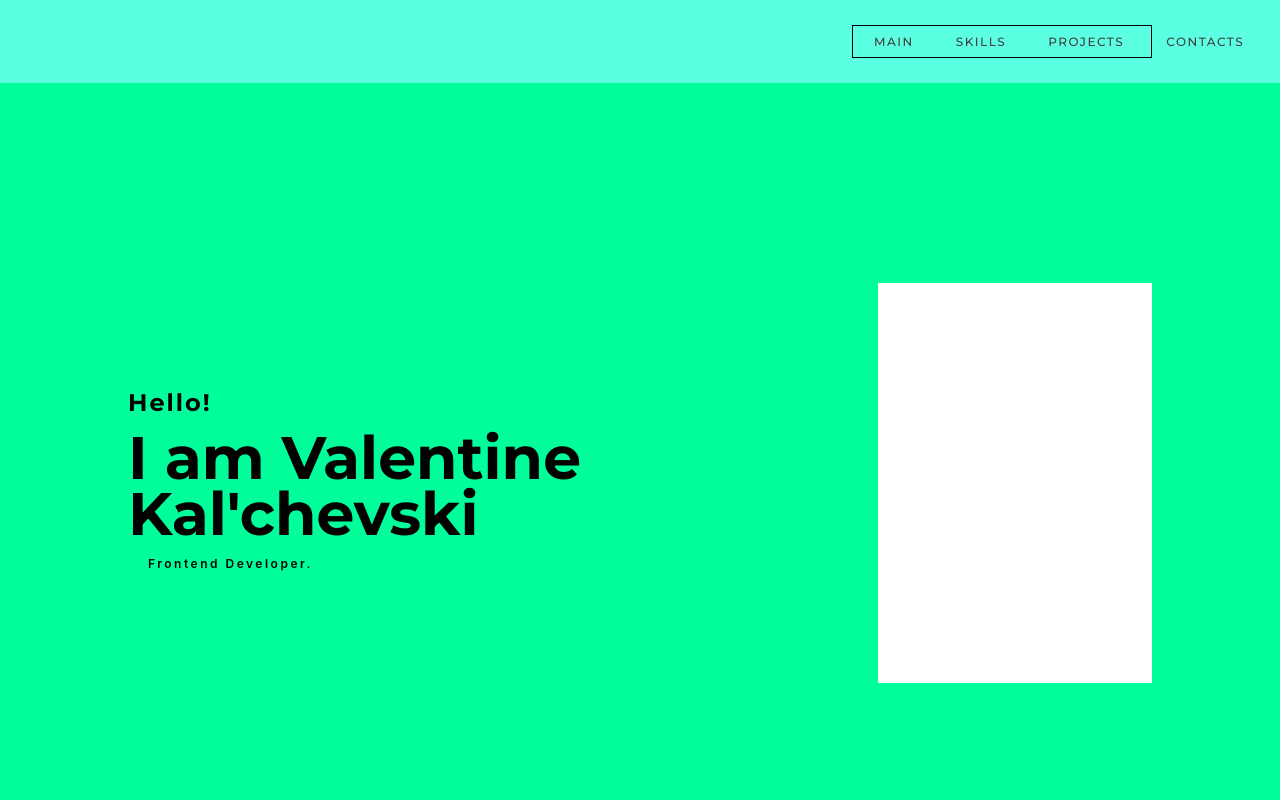
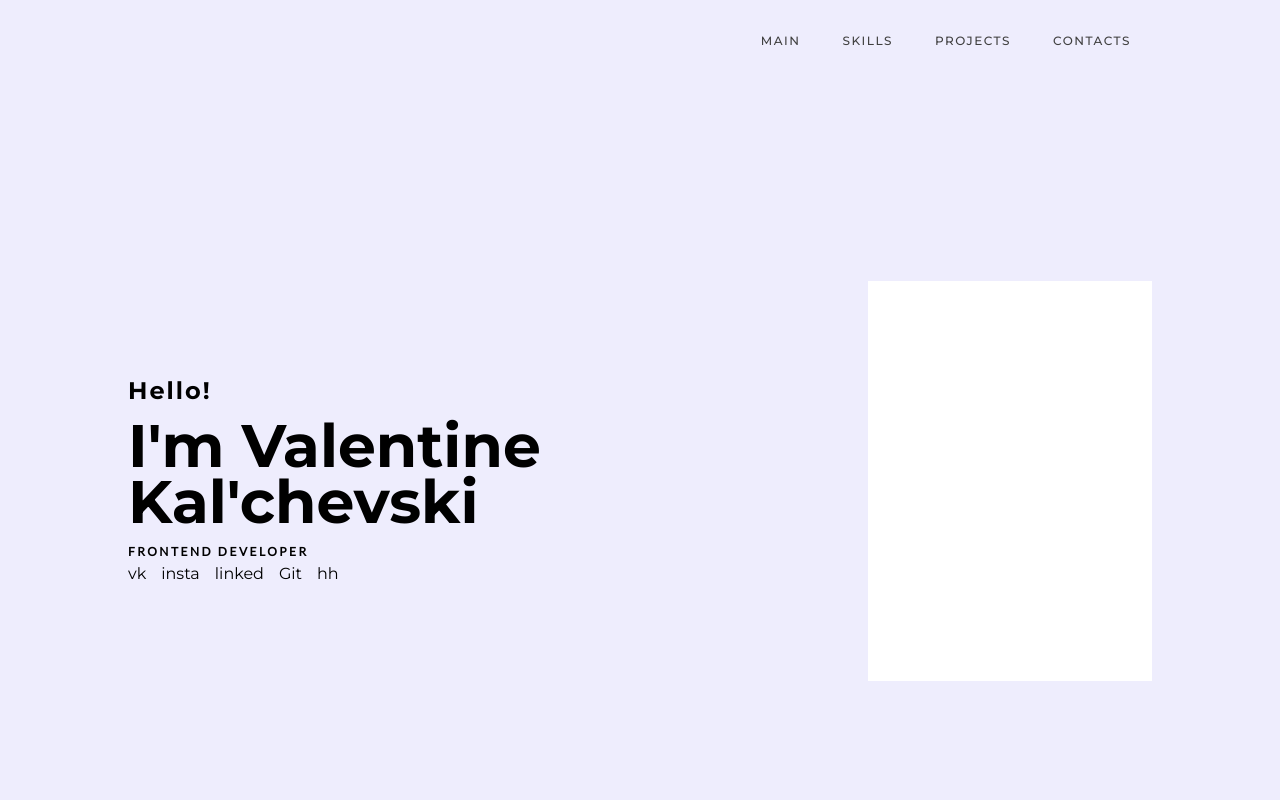
Before and after one commit to valtikamore/portfolio, a React (Create React App) app: page / in a window 1280 px wide. Shown: the top 800 px of the page. Built offline with nearby package versions, Linux system fonts and the light colour scheme.

Commit message:
1 - styles

```diff
--- /dev/null
+++ b/src/components/contacts/contact.jsx
@@ -0,0 +1,7 @@
+import React from 'react'
+import classes from './contact.module.css'
+export const Contact = (props) => {
+    return (
+        <li className={classes.contact}><a href="#">{props.children}</a></li>
+    )
+}
--- /dev/null
+++ b/src/components/contacts/contact.module.css
@@ -0,0 +1,3 @@
+.contact {
+    margin-right: 15px;
+}
--- /dev/null
+++ b/src/components/contacts/contacts.jsx
@@ -0,0 +1,14 @@
+import React from 'react'
+import {Contact} from "./contact";
+import classes from './contacts.module.css'
+export const Contacts = () => {
+    return (
+      <ul className={classes.contacts}>
+          <Contact>vk</Contact>
+          <Contact>insta</Contact>
+          <Contact>linked</Contact>
+          <Contact>Git</Contact>
+          <Contact>hh</Contact>
+      </ul>
+    )
+}
--- /dev/null
+++ b/src/components/contacts/contacts.module.css
@@ -0,0 +1,3 @@
+.contacts {
+    display: flex;
+}
--- a/src/components/header/mainBlock/Header.module.css
+++ b/src/components/header/mainBlock/Header.module.css
@@ -1,6 +1,6 @@
 .header {
     padding: 25px 0;
-    background-color: rgba(7, 255, 211, 0.66);
+    background-color: rgb(238,237,253);
 }
 .container {
     display: flex;
--- a/src/components/header/mainBlock/navigation/Nav.module.css
+++ b/src/components/header/mainBlock/navigation/Nav.module.css
@@ -1,11 +1,10 @@
 .nav {
-    width: 300px;
+
 }
 
-.nav ul {
+.nav > ul {
     display: flex;
     justify-content: space-between;
-    border: 1px solid black;
 }
 .nav >ul li {
     color: #404040;
--- a/src/index.css
+++ b/src/index.css
@@ -22,9 +22,7 @@ h1, h2, h3, h4, h5, h6 {
 }
 
 body {
-    font-family: -apple-system, BlinkMacSystemFont, 'Segoe UI', 'Roboto', 'Oxygen',
-    'Ubuntu', 'Cantarell', 'Fira Sans', 'Droid Sans', 'Helvetica Neue',
-    sans-serif;
+    font-family:'Montserrat',sans-serif;
     -webkit-font-smoothing: antialiased;
     -moz-osx-font-smoothing: grayscale;
     font-size: 16px;
--- a/src/sections/aboutMeFirstBlock/aboutMe.jsx
+++ b/src/sections/aboutMeFirstBlock/aboutMe.jsx
@@ -1,6 +1,7 @@
 import React from 'react'
 import classes from './aboutMe.module.css'
 import container from '../../styles/Container.module.css'
+import {Contacts} from "../../components/contacts/contacts";
 
 
 export const AboutMe = () => {
@@ -11,10 +12,15 @@ export const AboutMe = () => {
             <section  className={`${container.container} ${classes.container}`}>
                 <section className={classes.aboutMe__block}>
                     <p className={classes.aboutMe__uptitle}>Hello!</p>
-                    <h1 className={classes.aboutMe__title}>I am Valentine Kal'chevski</h1>
-                    <p className={classes.aboutMe__subtitle}>Frontend Developer.</p>
+                    <h2 className={classes.aboutMe__title}>I'm Valentine Kal'chevski</h2>
+                    <p className={classes.aboutMe__subtitle}>Frontend Developer</p>
+                    <div>
+                      <Contacts/>
+                    </div>
                 </section>
+
                 <div className={classes.aboutMe__photo} />
+
             </section>
         </article>
     )
--- a/src/sections/aboutMeFirstBlock/aboutMe.module.css
+++ b/src/sections/aboutMeFirstBlock/aboutMe.module.css
@@ -7,7 +7,7 @@
 
 .aboutMe {
     height: 100vh;
-    background-color: #00ff9b;
+    background-color: rgb(238,237,253);
 }
 
 .aboutMe__block {
@@ -15,7 +15,6 @@
 }
 .aboutMe__uptitle{
     color: #000000;
-    font-family: Montserrat;
     font-size: 24px;
     font-weight: 700;
     text-align: left;
@@ -24,7 +23,6 @@
 }
 .aboutMe__title{
     color: #000000;
-    font-family: Montserrat;
     font-size: 60px;
     line-height: 56px;
     text-align: left;
@@ -35,7 +33,8 @@
     font-weight: 600;
     letter-spacing: 2.5px;
     line-height: 24px;
-    margin: 0 20px;
+    font-family: 'Lato', sans-serif;
+    text-transform: uppercase;
 }
 .aboutMe__photo {
     width: 300px;
--- a/src/styles/Container.module.css
+++ b/src/styles/Container.module.css
@@ -2,7 +2,6 @@
     height: 100%;
     width: 80%;
     margin: 0 auto;
-
 }
 
 /*
```
